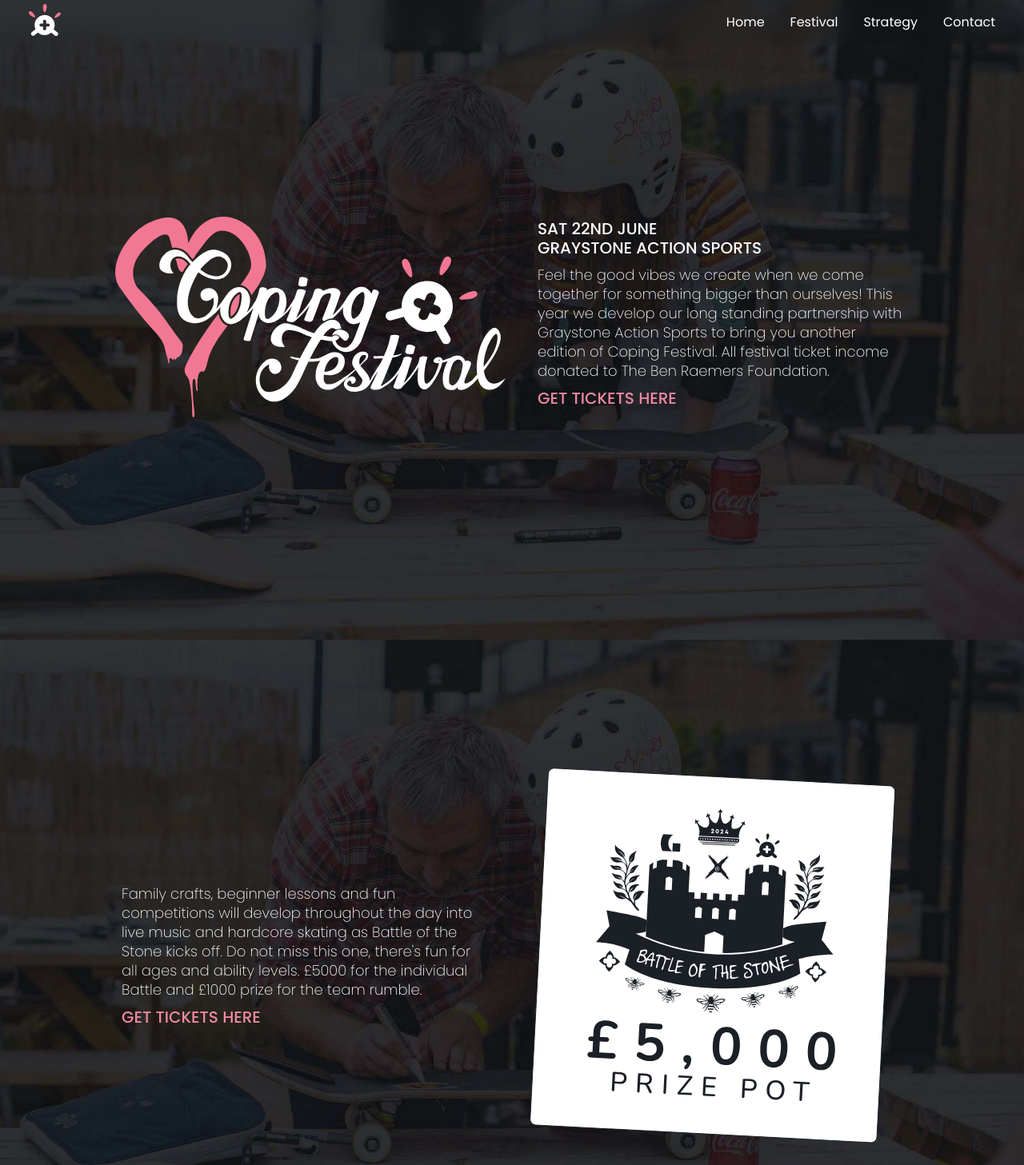
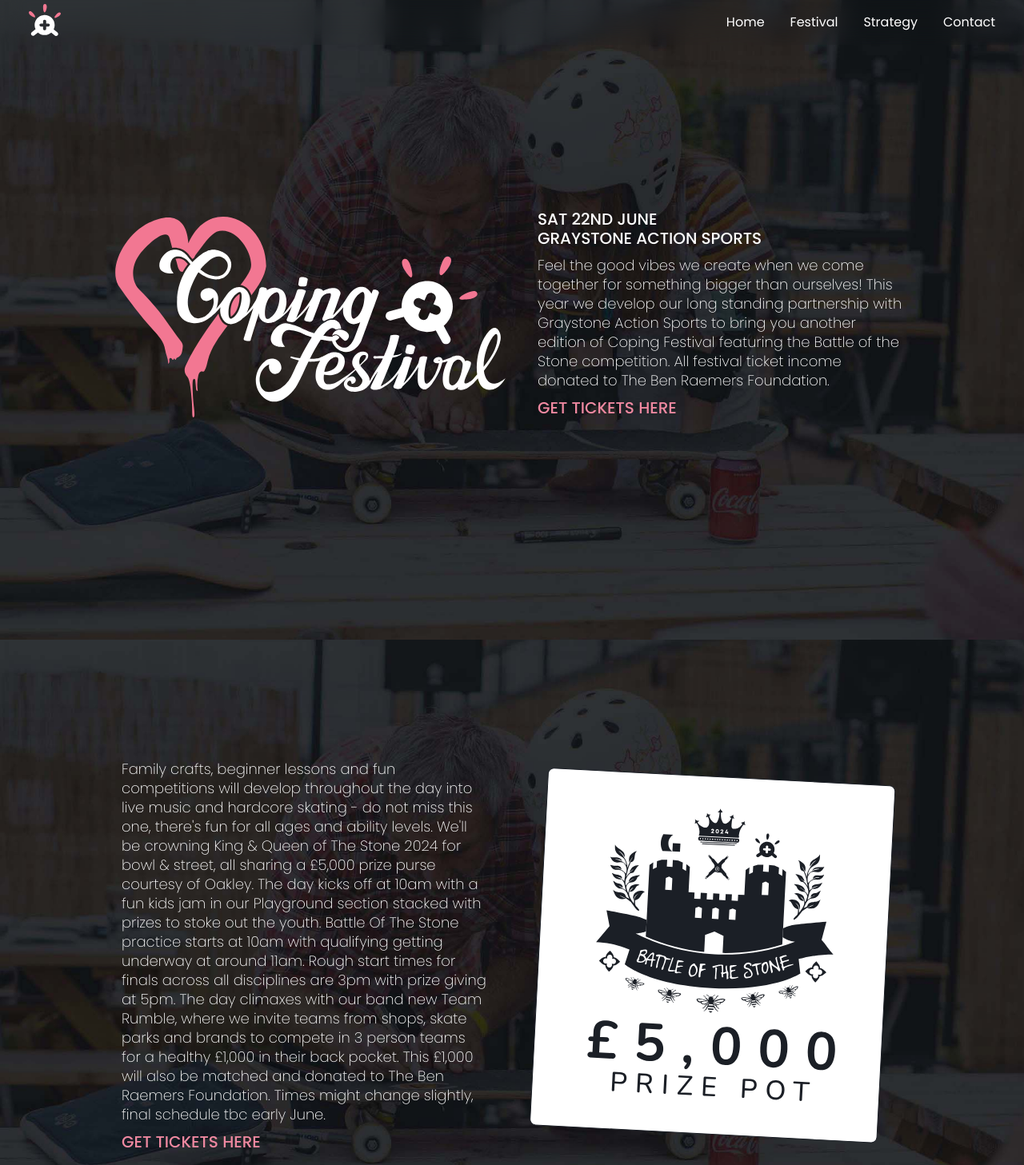
Before and after one commit to WilHesk/coping2023, a Next.js app: page /festival in a window 1280 px wide. Shown: the top 1457 px of the page at 80% size. Built offline with nearby package versions, Linux system fonts and the light colour scheme.

Commit message:
times update for BOTS

```diff
--- a/pages/festival.js
+++ b/pages/festival.js
@@ -19,7 +19,7 @@
         alt: 'coping festival logo'
       }} title="Sat 22nd June" subtitle="Graystone Action Sports" body={(
         <>
-          <p className='py-1 font-extralight text-lg text-white leading-6'>Feel the good vibes we create when we come together for something bigger than ourselves! This year we develop our long standing partnership with Graystone Action Sports to bring you another edition of Coping Festival. All festival ticket income donated to The Ben Raemers Foundation. </p>
+          <p className='py-1 font-extralight text-lg text-white leading-6'>Feel the good vibes we create when we come together for something bigger than ourselves! This year we develop our long standing partnership with Graystone Action Sports to bring you another edition of Coping Festival featuring the Battle of the Stone competition. All festival ticket income donated to The Ben Raemers Foundation. </p>
         </>
       )} ctaLink="https://ecom.roller.app/graystoneactionsports/copingfestival2024/en/home" ctaText="Get Tickets Here" />
 
@@ -28,8 +28,9 @@
         alt: 'Battle of the stone graphic 2024'
       }} title="" subtitle="" body={(
         <>
-          <p className='py-1 font-extralight text-lg text-white leading-6'>Family crafts, beginner lessons and fun competitions will develop throughout the day into live music and hardcore skating as Battle of the Stone kicks off. Do not miss this one, there's fun for all ages and ability levels. £5000 for the individual Battle and £1000 prize for the team rumble.</p>
+          <p className='py-1 font-extralight text-lg text-white leading-6'>Family crafts, beginner lessons and fun competitions will develop throughout the day into live music and hardcore skating - do not miss this one, there's fun for all ages and ability levels. We'll be crowning King & Queen of The Stone 2024 for bowl & street, all sharing a £5,000 prize purse courtesy of Oakley. The day kicks off at 10am with a fun kids jam in our Playground section stacked with prizes to stoke out the youth. Battle Of The Stone practice starts at 10am with qualifying getting underway at around 11am. Rough start times for finals across all disciplines are 3pm with prize giving at 5pm. The day climaxes with our band new Team Rumble, where we invite teams from shops, skate parks and brands to compete in 3 person teams for a healthy £1,000 in their back pocket. This £1,000 will also be matched and donated to The Ben Raemers Foundation. Times might change slightly, final schedule tbc early June.</p>
         </>
+
       )} ctaLink="https://ecom.roller.app/graystoneactionsports/copingfestival2024/en/home" ctaText="Get Tickets Here" flipImage />
 
       <TestComponent img={{
```
